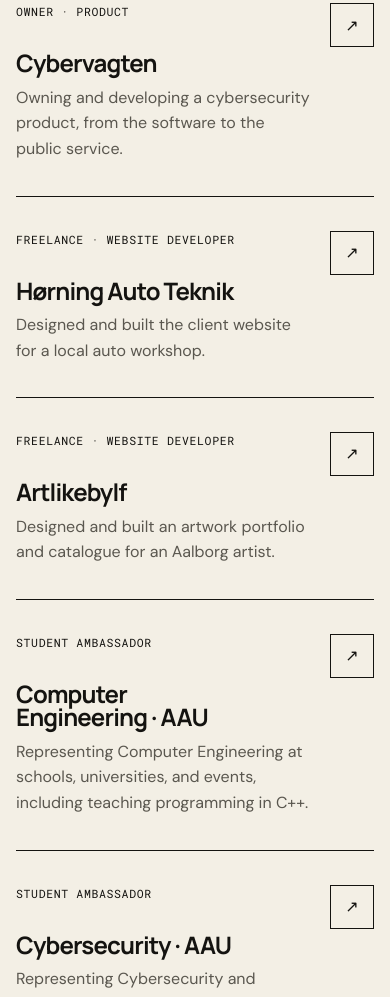
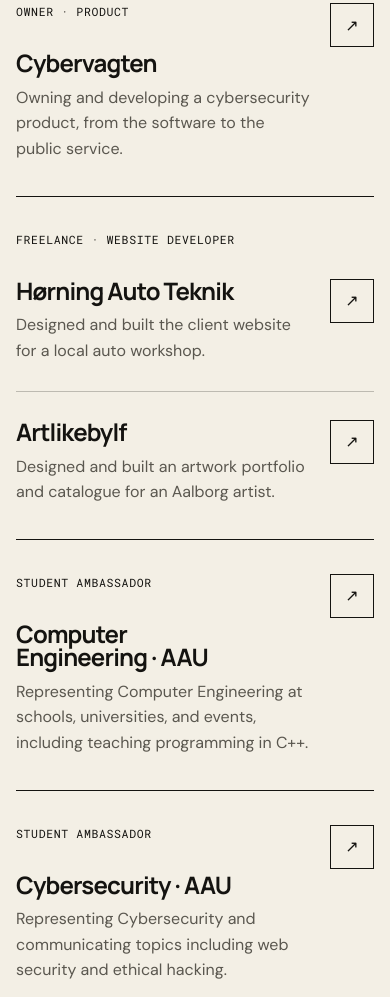
Before and after one commit to Benjafalk/benjafalk.github.io, a plain HTML site: page about.html in a window 390 px wide. Shown: the part 2487-3484 px from the top of the page. Drawn offline with Linux system fonts and the light colour scheme.

Commit message:
fix: group freelance websites under one role

```diff
--- a/about.html
+++ b/about.html
@@ -18,8 +18,7 @@
             <div class="experience-list">
                 <article class="experience-row reveal"><p class="role-meta">CURRENT · INTERNSHIP</p><div><h3>AI & Software Engineering · Ambolt AI</h3><p>Developing applied AI, data, API integration, full-stack, and LLM solutions in a professional setting.</p></div><a href="https://ambolt.io/" target="_blank" rel="noopener noreferrer" aria-label="Visit Ambolt AI">↗</a></article>
                 <article class="experience-row reveal"><p class="role-meta">OWNER · PRODUCT</p><div><h3>Cybervagten</h3><p>Owning and developing a cybersecurity product, from the software to the public service.</p></div><a href="https://cybervagten.com/" target="_blank" rel="noopener noreferrer" aria-label="Visit Cybervagten">↗</a></article>
-                <article class="experience-row reveal"><p class="role-meta">FREELANCE · WEBSITE DEVELOPER</p><div><h3>Hørning Auto Teknik</h3><p>Designed and built the client website for a local auto workshop.</p></div><a href="https://xn--hrningautoteknik-lxb.dk/" target="_blank" rel="noopener noreferrer" aria-label="Visit Hørning Auto Teknik">↗</a></article>
-                <article class="experience-row reveal"><p class="role-meta">FREELANCE · WEBSITE DEVELOPER</p><div><h3>Artlikebylf</h3><p>Designed and built an artwork portfolio and catalogue for an Aalborg artist.</p></div><a href="https://artlikebylf.dk/" target="_blank" rel="noopener noreferrer" aria-label="Visit Artlikebylf">↗</a></article>
+                <article class="experience-row experience-row-grouped reveal"><p class="role-meta">FREELANCE · WEBSITE DEVELOPER</p><div class="experience-projects"><div class="experience-project"><div><h3>Hørning Auto Teknik</h3><p>Designed and built the client website for a local auto workshop.</p></div><a href="https://xn--hrningautoteknik-lxb.dk/" target="_blank" rel="noopener noreferrer" aria-label="Visit Hørning Auto Teknik">↗</a></div><div class="experience-project"><div><h3>Artlikebylf</h3><p>Designed and built an artwork portfolio and catalogue for an Aalborg artist.</p></div><a href="https://artlikebylf.dk/" target="_blank" rel="noopener noreferrer" aria-label="Visit Artlikebylf">↗</a></div></div></article>
                 <article class="experience-row reveal"><p class="role-meta">STUDENT AMBASSADOR</p><div><h3>Computer Engineering · AAU</h3><p>Representing Computer Engineering at schools, universities, and events, including teaching programming in C++.</p></div><a href="https://www.aau.dk/uddannelser/bachelor/computerteknologi" target="_blank" rel="noopener noreferrer" aria-label="Visit Computer Engineering at Aalborg University">↗</a></article>
                 <article class="experience-row reveal"><p class="role-meta">STUDENT AMBASSADOR</p><div><h3>Cybersecurity · AAU</h3><p>Representing Cybersecurity and communicating topics including web security and ethical hacking.</p></div><a href="https://www.aau.dk/uddannelser/kandidat/cyber-security" target="_blank" rel="noopener noreferrer" aria-label="Visit Cybersecurity at Aalborg University">↗</a></article>
                 <article class="experience-row reveal"><p class="role-meta">STUDENT WORKER</p><div><h3>Administration & IT · Electronic Systems, AAU</h3><p>Supporting the department across practical IT and administrative work.</p></div><a href="https://www.es.aau.dk/" target="_blank" rel="noopener noreferrer" aria-label="Visit Electronic Systems at AAU">↗</a></article>
--- a/styles.css
+++ b/styles.css
@@ -238,10 +238,14 @@ p { text-wrap: pretty; }
 .experience { padding-top: 30px; }
 .experience-list { border-top: 1px solid var(--ink); }
 .experience-row { display: grid; grid-template-columns: 210px minmax(0, 1fr) 50px; gap: 34px; align-items: start; padding: 34px 0; border-bottom: 1px solid var(--ink); }
+.experience-row-grouped { grid-template-columns: 210px minmax(0, 1fr); }
+.experience-projects { display: grid; gap: 28px; }
+.experience-project { display: grid; grid-template-columns: minmax(0, 1fr) 50px; gap: 34px; align-items: start; }
+.experience-project + .experience-project { padding-top: 28px; border-top: 1px solid var(--line); }
 .experience-row h3 { margin-bottom: 10px; font-size: clamp(1.5rem, 2.7vw, 2.4rem); }
 .experience-row div p { max-width: 65ch; margin: 0; color: var(--muted); }
-.experience-row > a { min-width: 44px; min-height: 44px; display: grid; place-items: center; justify-self: end; border: 1px solid var(--ink); text-decoration: none; transition: background .2s ease, color .2s ease, transform .2s var(--ease); }
-.experience-row > a:hover { background: var(--signal-surface); transform: translate(2px, -2px); }
+.experience-row > a, .experience-project > a { min-width: 44px; min-height: 44px; display: grid; place-items: center; justify-self: end; border: 1px solid var(--ink); text-decoration: none; transition: background .2s ease, color .2s ease, transform .2s var(--ease); }
+.experience-row > a:hover, .experience-project > a:hover { background: var(--signal-surface); transform: translate(2px, -2px); }
 
 .work-collection { padding-block: 125px; }
 .work-collection h2, .experience h2 { scroll-margin-top: 32px; }
@@ -336,6 +340,10 @@ p { text-wrap: pretty; }
     .experience-row .role-meta { grid-column: 1; }
     .experience-row > div { grid-column: 1; }
     .experience-row > a { grid-column: 2; grid-row: 1 / 3; }
+    .experience-row-grouped { grid-template-columns: 1fr; }
+    .experience-row-grouped > .experience-projects { grid-column: 1; }
+    .experience-project { grid-template-columns: minmax(0, 1fr) 44px; gap: 18px; }
+    .experience-project > a { grid-column: 2; grid-row: 1; }
     .work-collection, .work-collection + .work-collection { padding-block: 78px; }
     .collection-header > div { align-items: flex-end; justify-content: space-between; gap: 12px; }
     .collection-header h2 { font-size: clamp(2.35rem, 11vw, 3.4rem); overflow-wrap: anywhere; }
```
